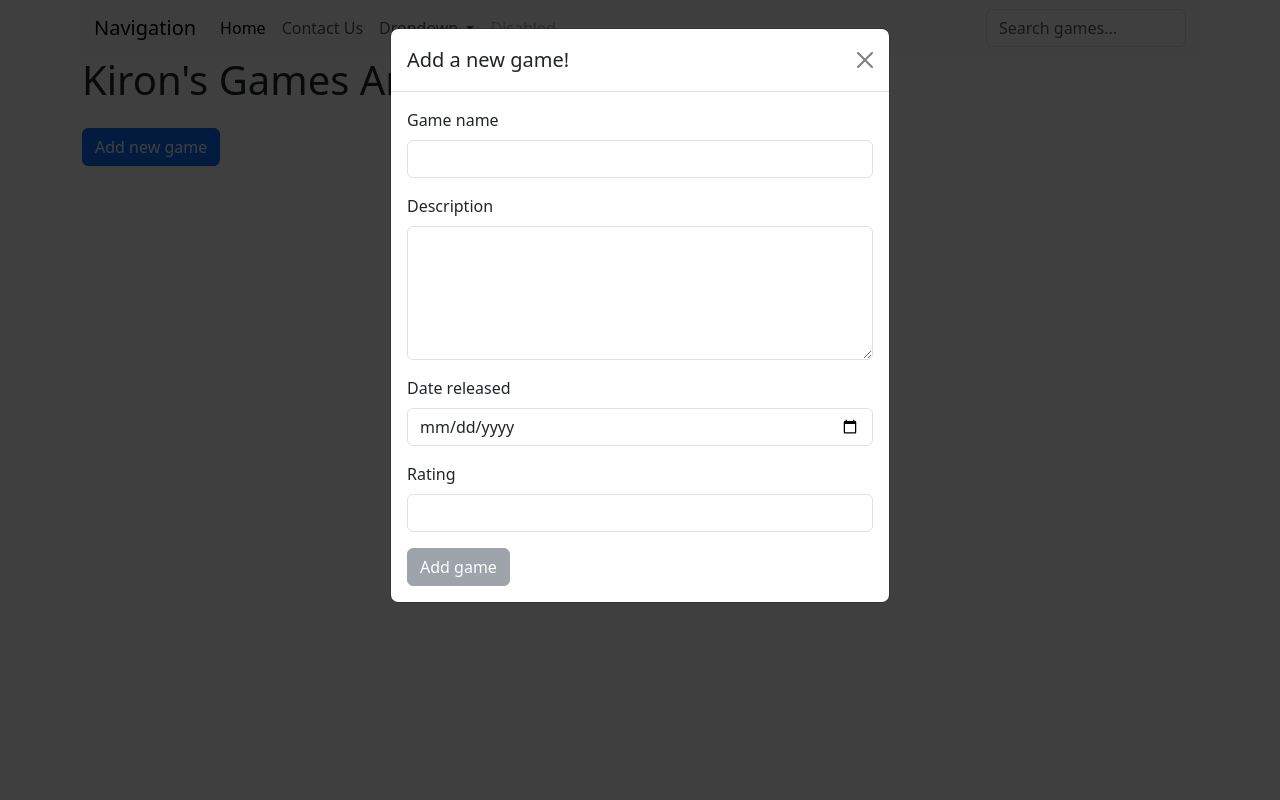
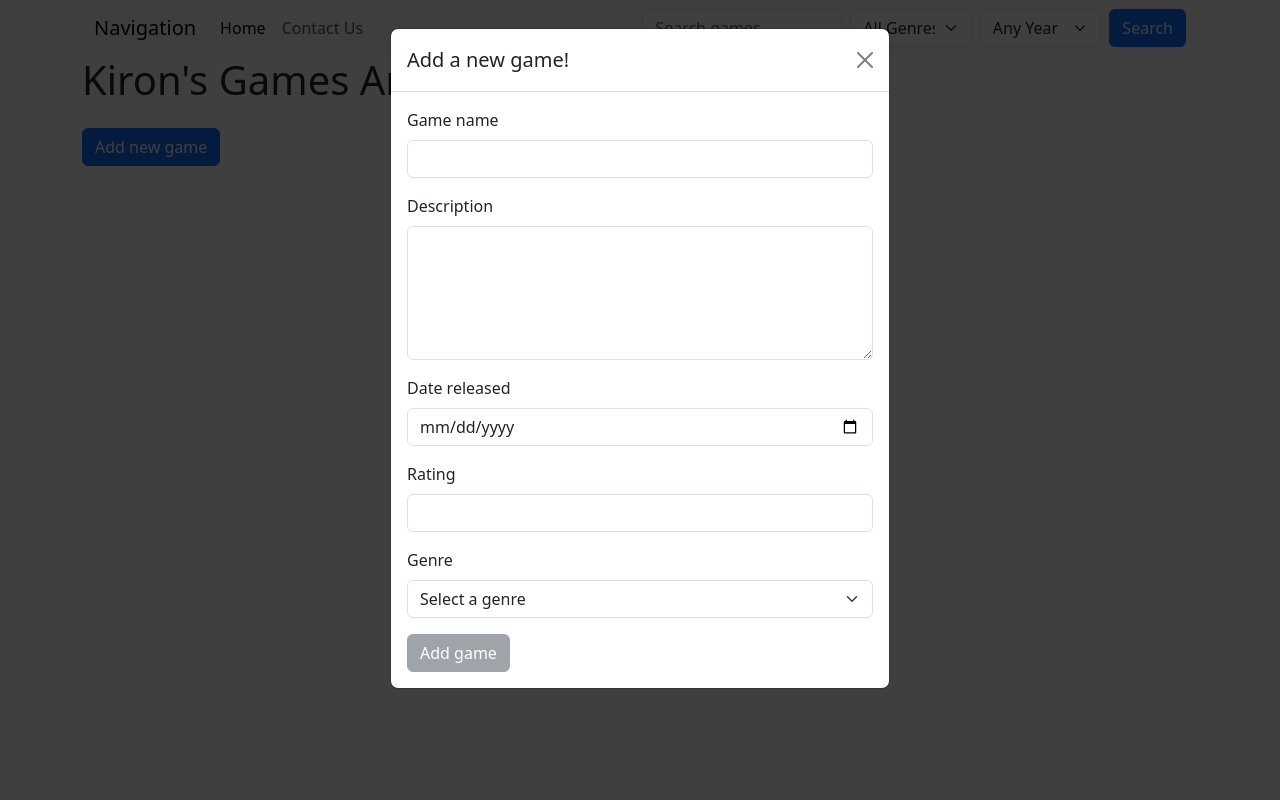
Before and after one commit to KironBatson/5cs045, a PHP site: page /frontpage.php in a window 1280 px wide, after a click on "Add new game". Run offline with PHP 8.4, Linux system fonts and the light colour scheme; data that the repository does not hold is empty.

Commit message:
Added genres to DB and add/edit forms for website, also changed navbar and added multi-field search functionality allowing searching for name, genre and release year, independently or simultaneously

```diff
--- a/add-game-form.php
+++ b/add-game-form.php
@@ -33,9 +33,25 @@
   <div id="gameRatingMsg" class="text-danger mt-1" style="display:none;"></div>
 </div>
 
+<div class="mb-3">
+    <label for="GameGenre" class="form-label">Genre</label>
+    <select name="GameGenre" id="GameGenre" class="form-select">
+        <option value="">Select a genre</option>
+        <?php
+        $genreResults = $mysqli->query("SELECT * FROM genres ORDER BY genre_name");
+        while ($genre = $genreResults->fetch_assoc()) {
+            $selected = (isset($game['genre_id']) && $game['genre_id'] == $genre['genre_id']) ? "selected" : "";
+            echo "<option value='{$genre['genre_id']}' $selected>{$genre['genre_name']}</option>";
+        }
+        ?>
+    </select>
+</div>
+
+
 <input type="submit" class="btn btn-secondary" id="submitBtn" value="Add game" disabled>
 
 <script>
+//ajax and validation script
 const gameNameInput = document.getElementById("GameName");
 const gameDescInput = document.getElementById("GameDescription");
 const gameRatingInput = document.getElementById("GameRating");
--- a/add-game.php
+++ b/add-game.php
@@ -8,10 +8,11 @@ $game_name = $mysqli->real_escape_string(trim($_POST['GameName']));
 $game_description = $mysqli->real_escape_string(trim($_POST['GameDescription']));
 $game_release_date = $_POST['DateReleased'];
 $game_rating = $_POST['GameRating'];
+$game_genre = $_POST['GameGenre'] ? (int)$_POST['GameGenre'] : "NULL";
 
 // Build SQL statement
-$sql = "INSERT INTO videogames(game_name, game_description, released_date, rating)
-VALUE('{$game_name}', '{$game_description}', '{$game_release_date}', '{$game_rating}')";
+$sql = "INSERT INTO videogames(game_name, game_description, released_date, rating, genre_id)
+VALUE('{$game_name}', '{$game_description}', '{$game_release_date}', '{$game_rating}', $game_genre)";
 
 // Run SQL statement and report errors
 if(!$mysqli -> query($sql)) {
--- a/edit-game-form.php
+++ b/edit-game-form.php
@@ -6,6 +6,7 @@ $game_name = $mysqli->real_escape_string(trim($_POST['GameName']));
 $game_description = $mysqli->real_escape_string(trim($_POST['GameDescription']));
 $game_release_date = $_POST['DateReleased'];
 $game_rating = $_POST['GameRating'];
+$game_genre = $_POST['GameGenre'] ? (int)$_POST['GameGenre'] : "NULL";
 
 
 // Build SQL UPDATE statement
@@ -13,7 +14,8 @@ $sql = "UPDATE videogames
         SET game_name = '{$game_name}',
             game_description = '{$game_description}',
             released_date = '{$game_release_date}',
-            rating = '{$game_rating}'
+            rating = '{$game_rating}',
+            genre_id = $game_genre
         WHERE game_id = {$game_id}";
 
 // Run SQL statement and report errors
--- a/templates/nav.php
+++ b/templates/nav.php
@@ -1,9 +1,12 @@
+<?php include("dbconnect.php"); ?>
 <nav class="navbar navbar-expand-lg bg-body-tertiary">
   <div class="container-fluid">
     <a class="navbar-brand" href="#">Navigation</a>
-    <button class="navbar-toggler" type="button" data-bs-toggle="collapse" data-bs-target="#navbarSupportedContent" aria-controls="navbarSupportedContent" aria-expanded="false" aria-label="Toggle navigation">
+    <button class="navbar-toggler" type="button" data-bs-toggle="collapse" data-bs-target="#navbarSupportedContent"
+            aria-controls="navbarSupportedContent" aria-expanded="false" aria-label="Toggle navigation">
       <span class="navbar-toggler-icon"></span>
     </button>
+
     <div class="collapse navbar-collapse" id="navbarSupportedContent">
       <ul class="navbar-nav me-auto mb-2 mb-lg-0">
         <li class="nav-item">
@@ -12,26 +15,16 @@
         <li class="nav-item">
           <a class="nav-link" href="contact-us.php">Contact Us</a>
         </li>
-        <li class="nav-item dropdown">
-          <a class="nav-link dropdown-toggle" href="#" role="button" data-bs-toggle="dropdown" aria-expanded="false">
-            Dropdown
-          </a>
-          <ul class="dropdown-menu">
-            <li><a class="dropdown-item" href="#">Action</a></li>
-            <li><a class="dropdown-item" href="#">Another action</a></li>
-            <li><hr class="dropdown-divider"></li>
-            <li><a class="dropdown-item" href="#">Something else here</a></li>
       </ul>
-        </li>
-        <li class="nav-item">
-          <a class="nav-link disabled" aria-disabled="true">Disabled</a>
-        </li>
-      </ul>
-<!-- AJAX Live Search -->
-<div class="position-relative">
+
+      <!-- Search Form -->
+      <form class="d-flex align-items-center" method="GET" action="search-games.php">
+        <!-- Game Name (AJAX autocomplete) -->
+        <div class="position-relative me-2">
           <input
               type="text"
               id="navSearchBox"
+              name="keywords"
               class="form-control"
               placeholder="Search games..."
               autocomplete="off"
@@ -42,25 +35,50 @@
                style="z-index: 2000;">
           </div>
         </div>
-<!-- End AJAX Live Search -->
+
+        <!-- Genre Dropdown -->
+        <select class="form-select me-2" name="genre">
+          <option value="">All Genres</option>
+          <?php
+            $genres = $mysqli->query("SELECT * FROM genres ORDER BY genre_name");
+            while($row = $genres->fetch_assoc()):
+          ?>
+            <option value="<?=$row['genre_id']?>"><?=$row['genre_name']?></option>
+          <?php endwhile;?>
+        </select>
+
+        <!-- Release Year Dropdown -->
+        <select class="form-select me-2" name="release_year">
+          <option value="">Any Year</option>
+          <?php
+            $years = $mysqli->query("SELECT DISTINCT YEAR(released_date) AS year FROM videogames ORDER BY year DESC");
+            while($y = $years->fetch_assoc()):
+          ?>
+            <option value="<?=$y['year']?>"><?=$y['year']?></option>
+          <?php endwhile;?>
+        </select>
+
+        <!-- Search Button -->
+        <button class="btn btn-primary" type="submit">Search</button>
+      </form>
+      <!-- End Search Form -->
+
     </div>
   </div>
 </nav>
 
-<!-- script for ajax, links to ajax.php -->
+<!-- AJAX Script for live autocomplete -->
 <script>
-// Listen for typing in navbar search
 document.getElementById("navSearchBox").addEventListener("keyup", function () {
     let keywords = this.value;
 
-    // If empty, hide results
     if (keywords.length === 0) {
         document.getElementById("navSearchResults").style.display = "none";
         document.getElementById("navSearchResults").innerHTML = "";
         return;
     }
 
-    fetch("ajax.php?search=" + keywords)
+    fetch("ajax.php?search=" + encodeURIComponent(keywords))
         .then(res => res.json())
         .then(data => {
             let resultsBox = document.getElementById("navSearchResults");
@@ -72,12 +90,10 @@ document.getElementById("navSearchBox").addEventListener("keyup", function () {
             }
 
             data.forEach(game => {
-                // Create a clickable result
                 let row = document.createElement("a");
                 row.classList.add("list-group-item", "list-group-item-action");
                 row.textContent = game.game_name;
 
-                // When clicked → go to game-details
                 row.onclick = () => {
                     window.location.href = "game-details.php?id=" + game.game_id;
                 };
```
Also changed, not shown: edit-game.php (+15 -0 lines), search-games.php (+25 -8 lines). Lines whose indentation alone changed are shown as unchanged.
